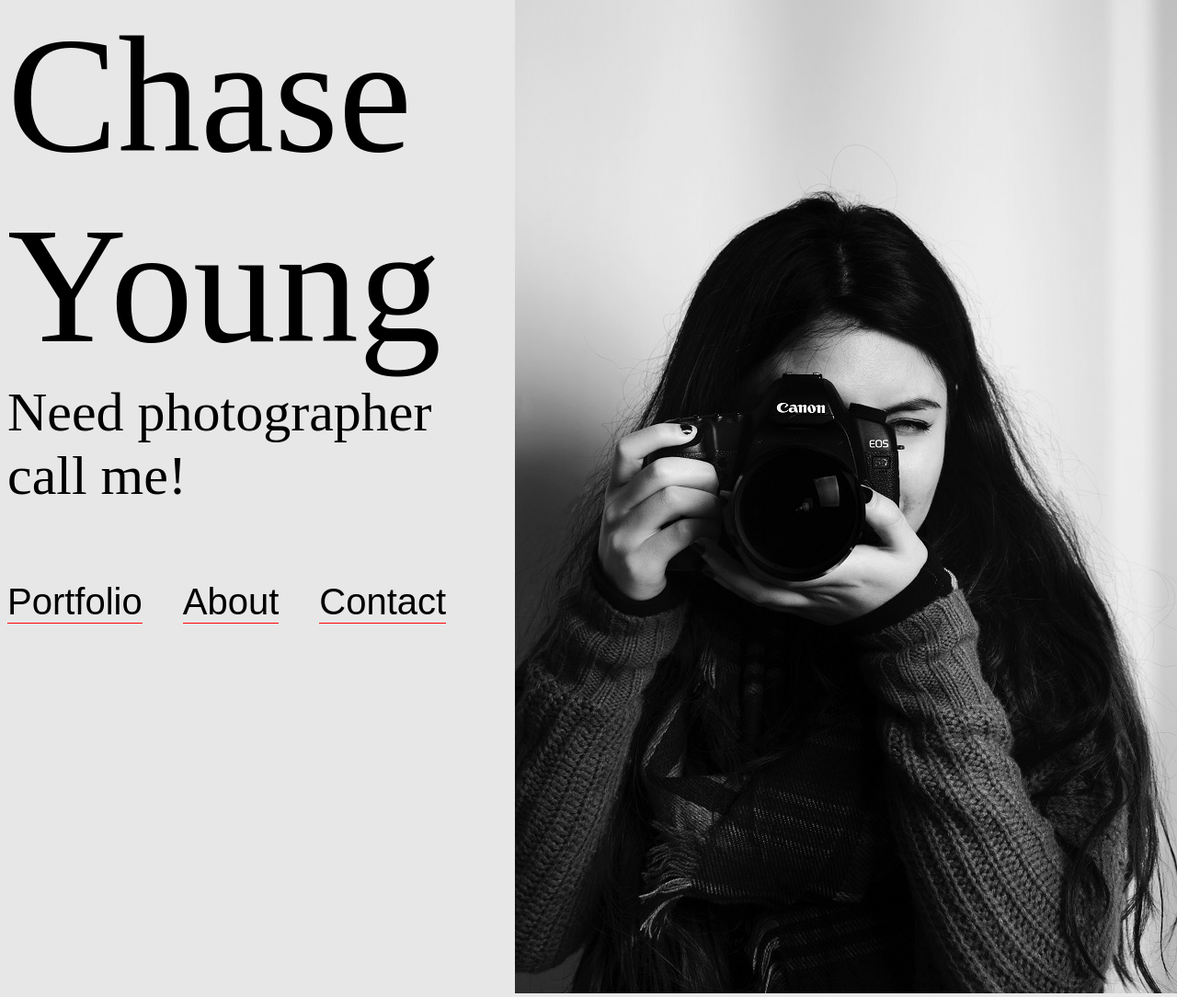
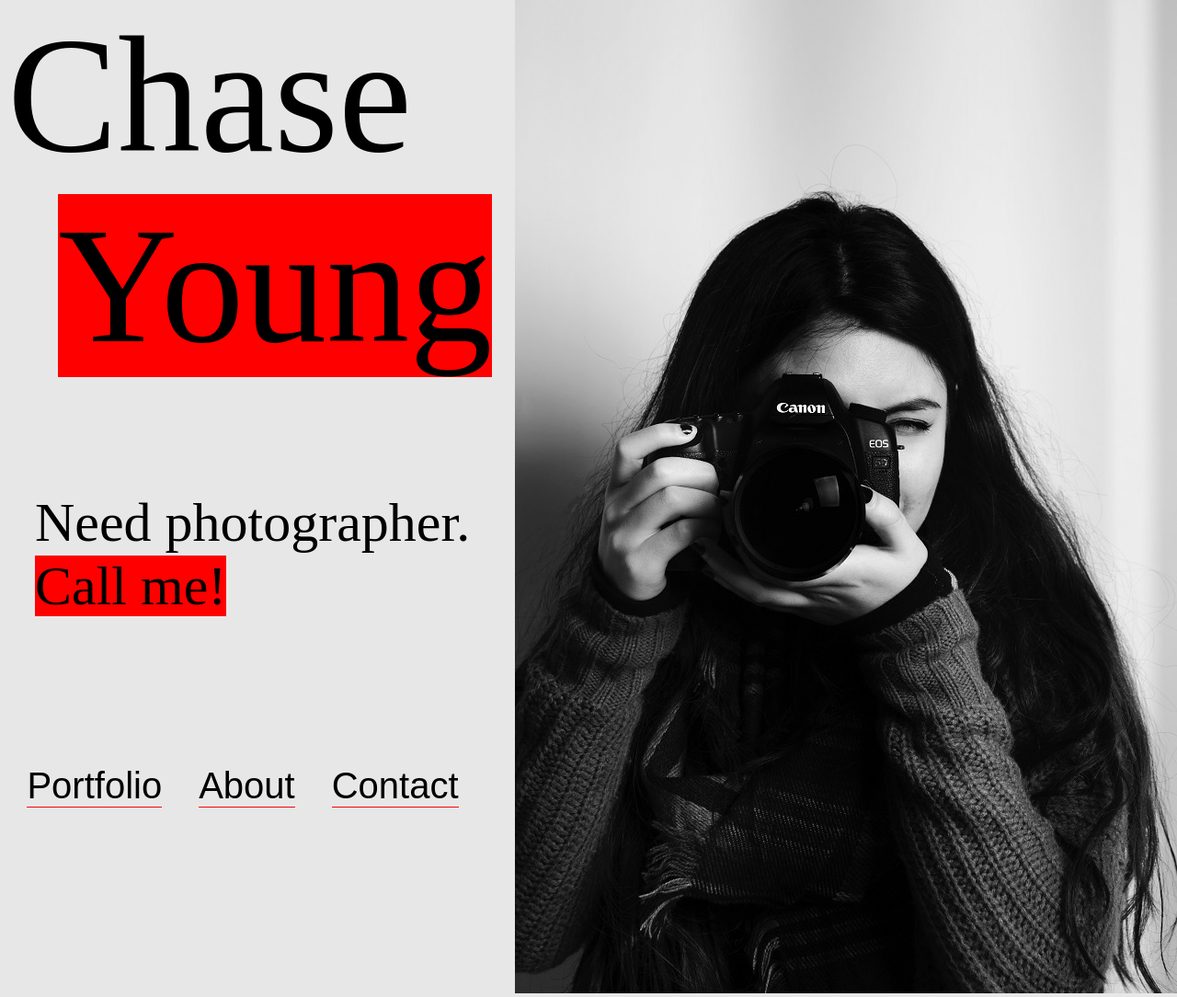
Before and after one commit to Robson456/photographer_portfolio, a plain HTML site: page index.html in a window 1280 px wide. Shown: the whole page at 92% size. Drawn offline with Linux system fonts and the light colour scheme.

Commit message:
add more css to home page

```diff
--- a/index.html
+++ b/index.html
@@ -11,12 +11,13 @@
     <div class="container">
         <div class="head">
             <div class="left">
-                <h1>Chase Young</h1>
-                <p>Need photographer call me!</p>
-
-                <button class="button">Portfolio</button>
-                <button class="button">About</button>
-                <button class="button">Contact</button>
+                <h1>Chase <span class="indent">Young</span></h1>
+                <p>Need photographer. <span>Call me!</span></p>
+                <div class="links">
+                    <button class="button">Portfolio</button>
+                    <button class="button">About</button>
+                    <button class="button">Contact</button>
+                </div>
             </div>
             <div class="right">
                 <img src="img/adult-beautiful-black-and-white-camera-302355.jpg" alt="me">
--- a/style.css
+++ b/style.css
@@ -18,9 +18,22 @@ h1{
     font-size: 180px;
     font-weight: lighter;
 }
+.indent{
+    margin-left: 10%;
+
+}
+span{
+    background-color: red;
+}
 p{
+    margin-top: 2em;
     font-size: 60px;
-    /* margin-left: 0.5em; */
+    margin-left: 0.5em;
+}
+.links{
+    display: flex;
+    margin-top: 5em;
+    justify-content: center;
 }
 .button{
     background-color: #E7E7E7;
```
